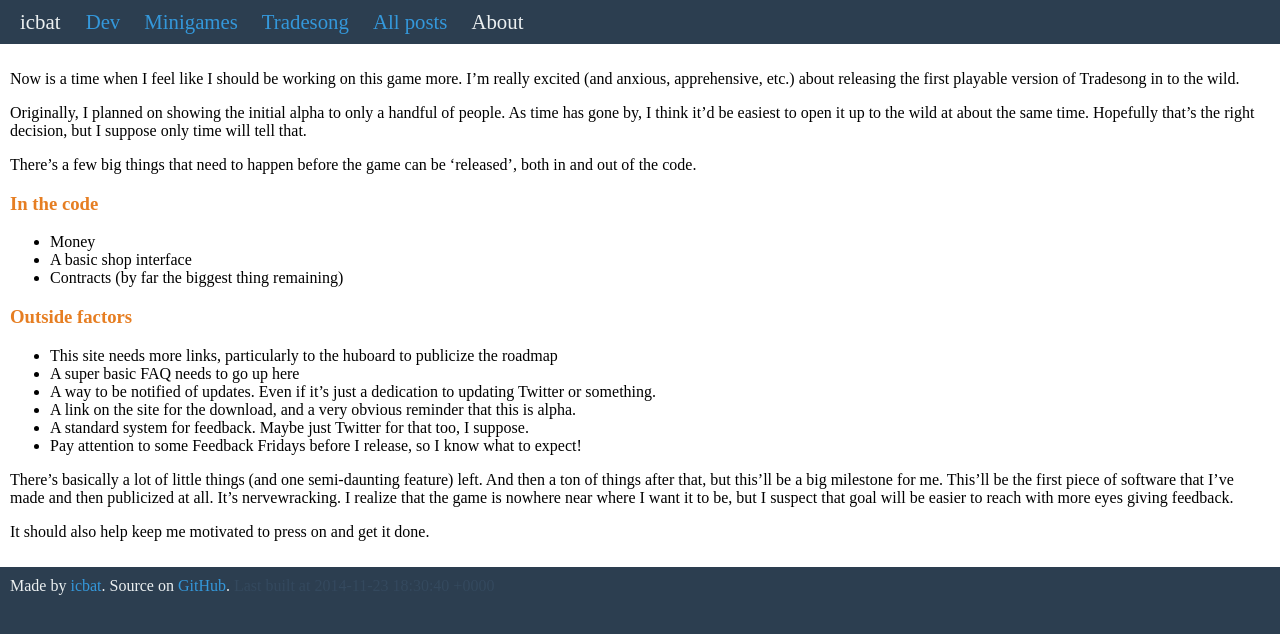
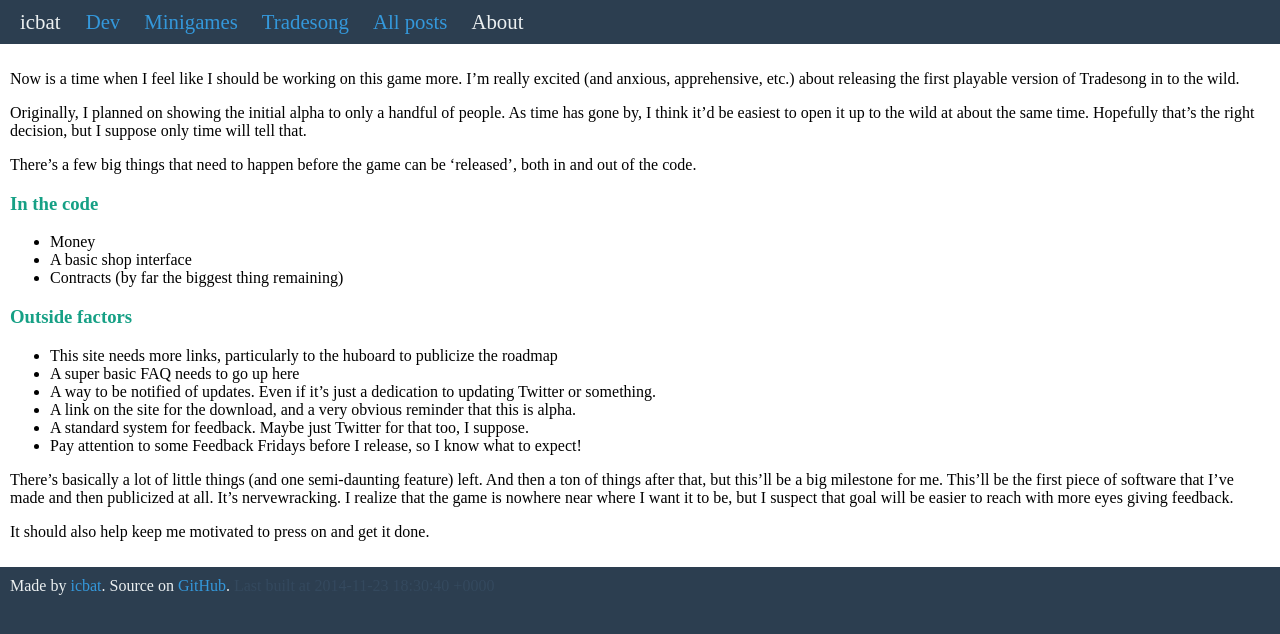
Before and after one commit to icbat/icbat.github.io, a Jekyll site: the page built from tradesong/_posts/2014-1-25-prepping-for-alpha.md, in a window 1280 px wide. Shown: the top 634 px of the page. Built offline with Jekyll 4.4.1, drawn with Linux system fonts in a browser that asks for light colours.

Commit message:
More color tweaks
looks much better

```diff
--- a/stylesheets/stylesheet.css
+++ b/stylesheets/stylesheet.css
@@ -6,7 +6,7 @@ header ul li {font-size: 1.3em}
 header, footer, .content, header ul li, .highlight {padding: 10;}
 a, a:visited {color: #3498db; text-decoration: none}
 h2 {color: #3498db}
-.content a, .content a:visited, h3 {color: #e67e22}
+.content a, .content a:visited, h3 {color: #16a085}
 .content {background-color:#fff; }
 .content{color: #000}
 .postHeader {font-weight: bold; }
```
